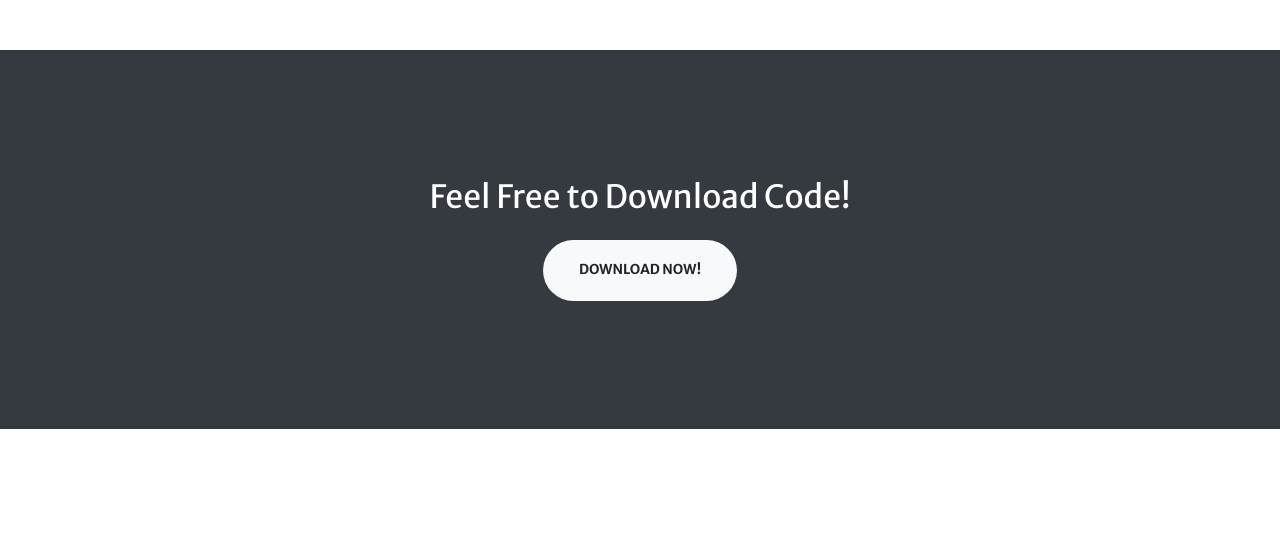
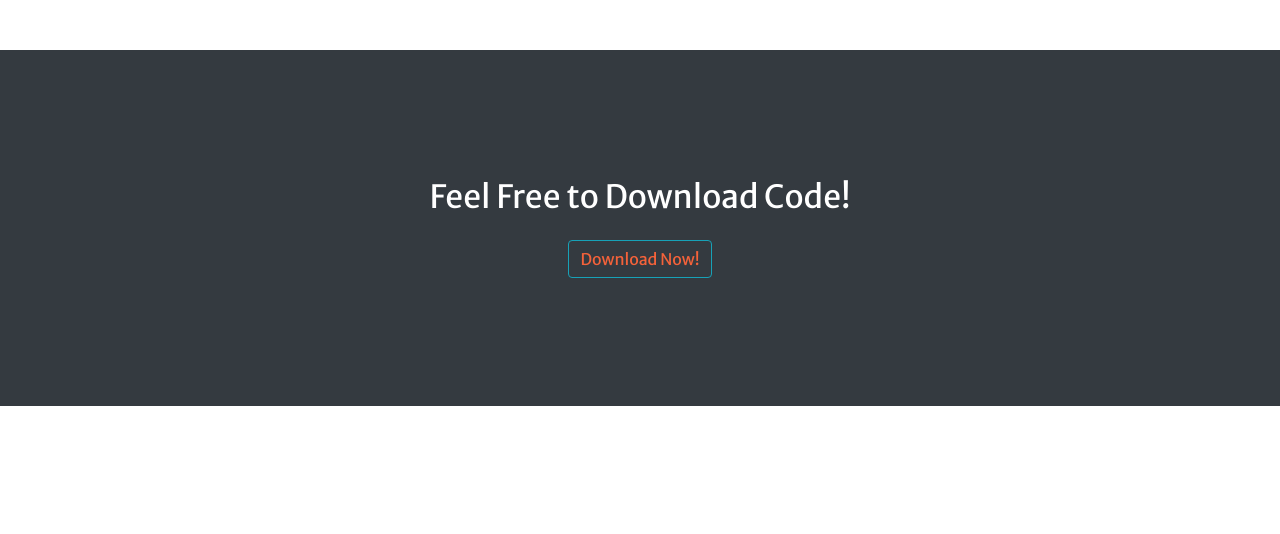
Before and after one commit to harshmalviya7/nlp-twittertweets-classifier, a Flask app: page / in a window 1280 px wide. Shown: the part 1872-2406 px from the top of the page. Run offline with Flask 2, Linux system fonts and the light colour scheme; parts of the project's set-up code (start-up, migrations or seed data) failed here and were passed over; some libraries are stand-ins or nearby versions.

Commit message:
Update index.html

```diff
--- a/templates/index.html
+++ b/templates/index.html
@@ -110,7 +110,8 @@
         <section class="page-section bg-dark text-white">
             <div class="container text-center">
                 <h2 class="mb-4">Feel Free to Download Code!</h2>
-                <a class="btn btn-light btn-xl" href="https://drive.google.com/drive/folders/1h_4pccPfi7MeErtyHtyfqxYxTUpDaUq_?usp=sharing">Download Now!</a>
+
+                <button type="button" class="btn btn-outline-info"><a href="https://drive.google.com/drive/folders/1h_4pccPfi7MeErtyHtyfqxYxTUpDaUq_?usp=sharing">Download Now!</a></button>
             </div>
         </section>
     </div>
```
